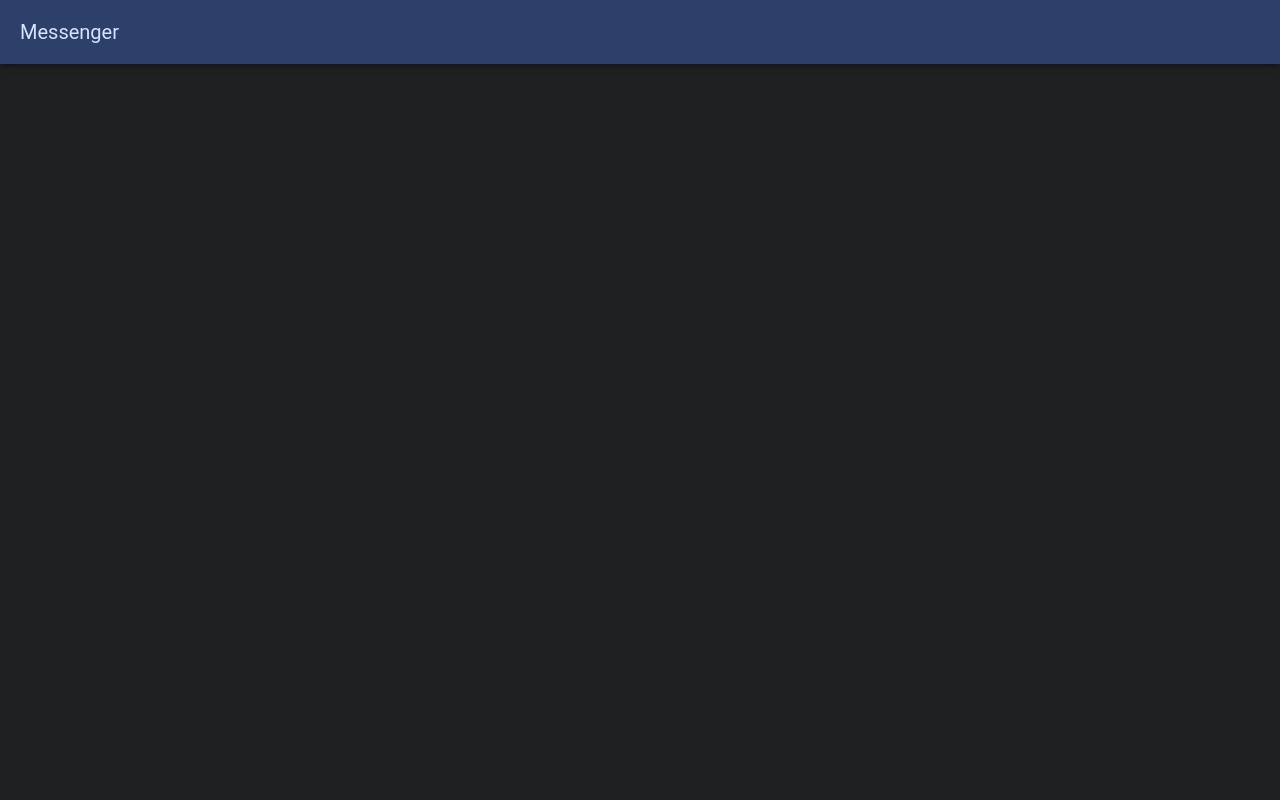
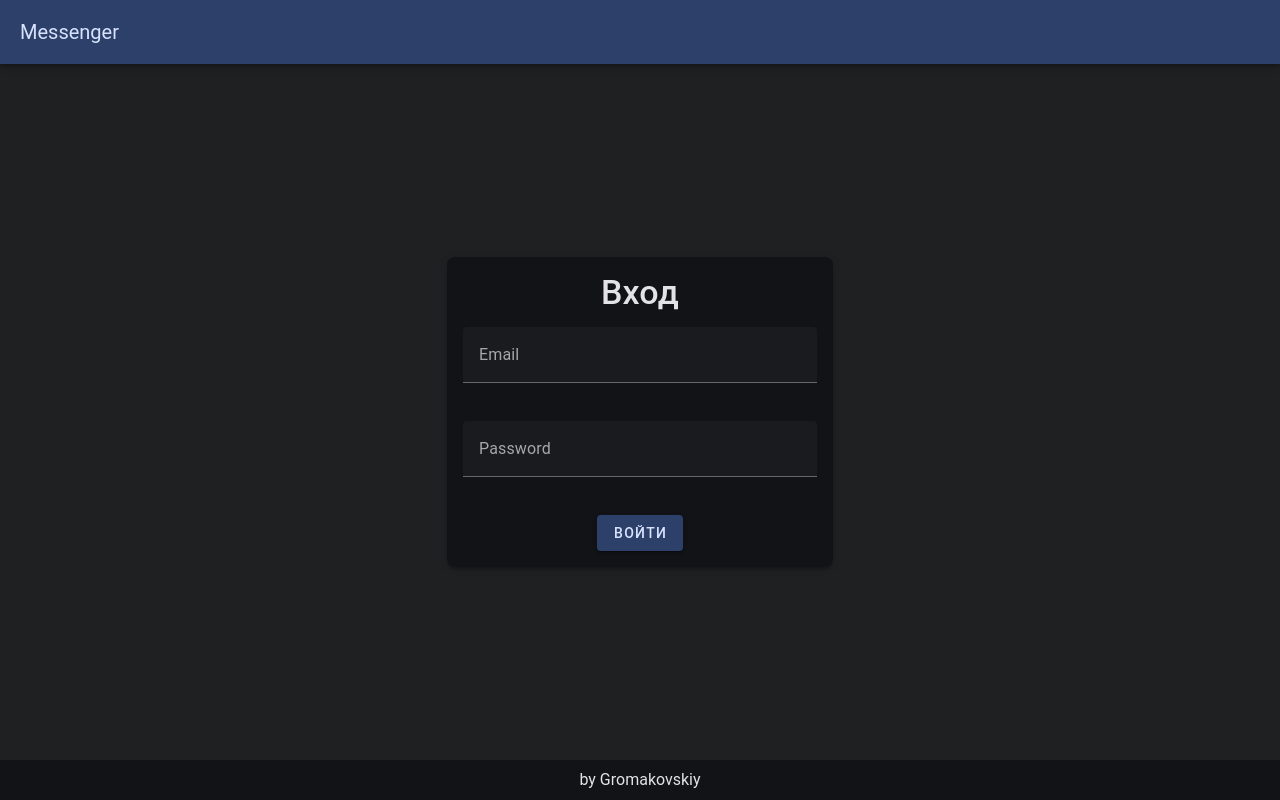
Before and after one commit to Konstantin-Gromakovskiy/vue-practic, a Vue app: page /login in a window 1280 px wide. Before the commit this address had no page. Built offline with nearby package versions, Linux system fonts and the light colour scheme; the HTML template or start-up script is replaced by a standard one.

Commit message:
add login form

```diff
--- a/src/app/layouts/mainLayout.vue
+++ b/src/app/layouts/mainLayout.vue
@@ -1,5 +1,4 @@
 <template>
-  <v-layout>
   <v-app-bar color="primary">
     <v-app-bar-title>Messenger</v-app-bar-title >
     <v-spacer></v-spacer>
@@ -7,8 +6,10 @@
       <v-icon style="width: 24px; height: 24px;" :icon="mdiLogout" />
     </v-btn>
   </v-app-bar>
+  <v-main>
     <slot/>
-  </v-layout>
+  </v-main>
+  <v-footer style="flex-grow: 0; justify-content: center; ">by Gromakovskiy</v-footer>
 </template>
 
 <script setup lang="ts">
--- /dev/null
+++ b/src/components/AuthForm.vue
@@ -0,0 +1,21 @@
+<template>
+  <v-card elevation="3" rounded="lg"  >
+    <v-card-title class="text-center text-h4">Вход</v-card-title>
+    <v-card-text>
+      <v-form
+        style="display: flex; flex-direction: column; align-items: center; gap: 1rem;"
+        @submit.prevent="handleSubmit"
+      >
+        <v-text-field name="email" type="text" width="100%" label="Email"/>
+        <v-text-field name="password" type="password" width="100%" label="Password"/>
+        <v-btn type="submit" color="primary">Войти</v-btn>
+      </v-form>
+    </v-card-text>
+  </v-card>
+</template>
+
+<script setup lang="ts">
+const handleSubmit = (e: Event) => {
+
+}
+</script>
--- /dev/null
+++ b/src/pages/LoginPage.vue
@@ -0,0 +1,14 @@
+<template>
+  <v-container style="display: flex; align-items: center; justify-content: center;" height="100%">
+    <AuthForm class="w-lg-33 w-md-50 w-sm-75 w-100"/>
+  </v-container>
+</template>
+
+<script setup lang="ts">
+
+import AuthForm from '@/components/AuthForm.vue'
+</script>
+
+<style scoped>
+
+</style>
--- a/src/router/index.ts
+++ b/src/router/index.ts
@@ -1,8 +1,11 @@
 import { createRouter, createWebHistory } from 'vue-router'
+import LoginPage from '@/pages/LoginPage.vue'
 
 const router = createRouter({
   history: createWebHistory(import.meta.env.BASE_URL),
-  routes: [],
+  routes: [
+    { path: '/login', component: LoginPage },
+  ],
 })
 
 export default router
--- a/src/stores/store.types.ts
+++ b/src/stores/store.types.ts
@@ -2,5 +2,5 @@ export type User = {
   auth: false
 } | {
   auth: true
-  name: string
+  email: string
 }
```
Lines whose indentation alone changed are shown as unchanged.
